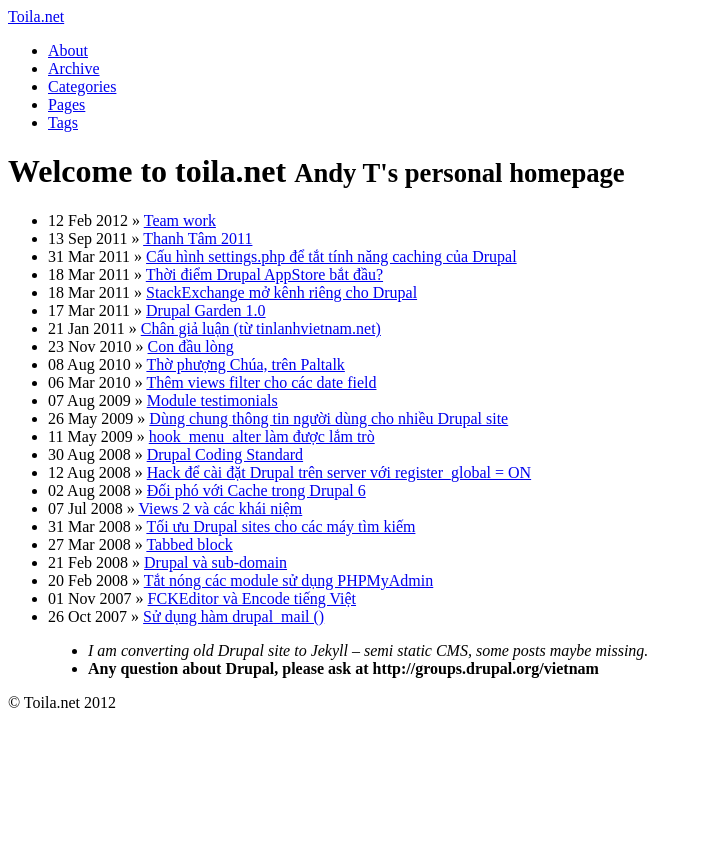
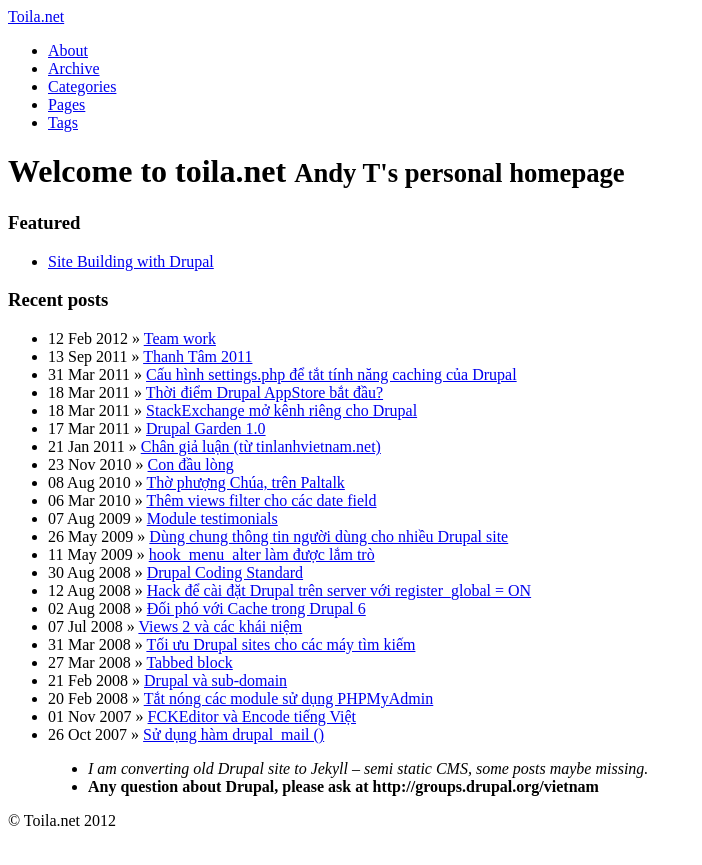
Before and after one commit to TLNet/tlnet.github.com, a Jekyll site: the page built from index.md, in a window 1280 px wide. Shown: the top 865 px of the page, without its empty margins (0-702 px from the left). Built offline with Jekyll 4.4.1, drawn with Linux system fonts in a browser that asks for light colours.

Commit message:
Featured posts

```diff
--- a/index.md
+++ b/index.md
@@ -5,6 +5,14 @@ tagline : Andy T's personal homepage
 ---
 {% include JB/setup %}
 
+### Featured
+<ul class="posts featured">
+    {% assign pages_list = site.posts %}
+    {% assign group = 'featured' %}
+    {% include JB/pages_list %}
+</ul>
+
+### Recent posts
 <ul class="posts">
   {% for post in site.posts %}
     {% if post.hide != true %}
```
Also changed, not shown: _posts/news/2012-02-10-khoa-hoc-tim-hieu-drupal-001.md (+1 -0 lines), _posts/news/2012-02-10-khoa-hoc-tim-hieu-drupal.md (+1 -0 lines).
